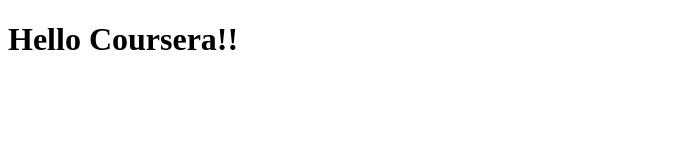
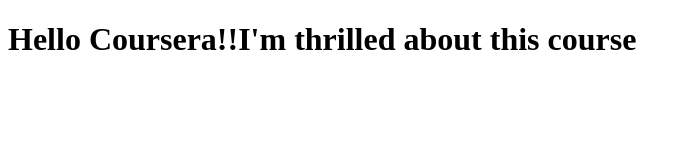
Before and after one commit to Brahati-Adiga/coursera, a plain HTML site: page index.html in a window 1280 px wide. Shown: the whole page, without its empty margins (0-691 px from the left). Drawn offline with Linux system fonts and the light colour scheme.

Commit message:
Next commit

```diff
--- a/index.html
+++ b/index.html
@@ -5,6 +5,6 @@
         <title>Hello Coursera</title>
     </head>
     <body>
-        <h1>Hello Coursera!!</h1>
+        <h1>Hello Coursera!!I'm thrilled about this course</h1>
     </body>
 </html>
```
